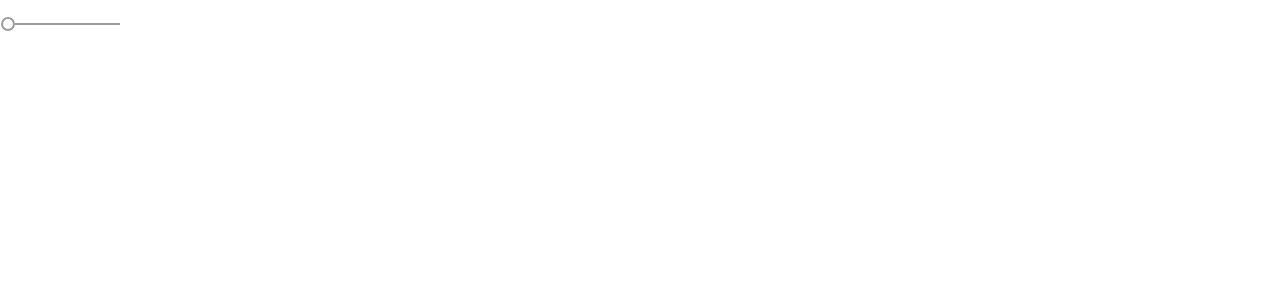
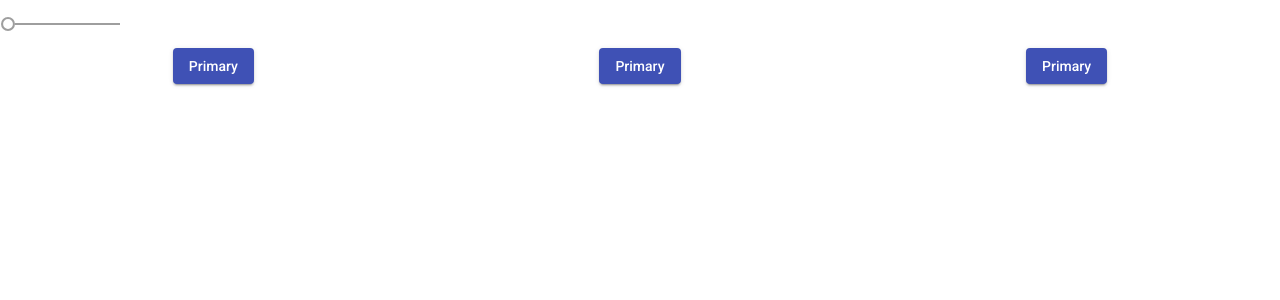
Before and after one commit to FoxGeoff/demo-library, an Angular app: page / in a window 1280 px wide. Shown: the top 300 px of the page. Built offline with nearby package versions, Linux system fonts and the light colour scheme.

Commit message:
Setup Flex Layout

```diff
--- a/package.json
+++ b/package.json
@@ -16,6 +16,7 @@
     "@angular/common": "~9.1.1",
     "@angular/compiler": "~9.1.1",
     "@angular/core": "~9.1.1",
+    "@angular/flex-layout": "^9.0.0-beta.29",
     "@angular/forms": "~9.1.1",
     "@angular/material": "^9.2.1",
     "@angular/platform-browser": "~9.1.1",
--- a/src/app/app.component.html
+++ b/src/app/app.component.html
@@ -1 +1,6 @@
 <mat-slider min="1" max="100" step="1" value="1"></mat-slider>
+<div fxLayout="row" fxLayoutAlign="space-around center" >
+  <button mat-raised-button color="primary">Primary</button>
+  <button mat-raised-button color="primary">Primary</button>
+  <button mat-raised-button color="primary">Primary</button>
+</div>
--- a/src/app/app.module.ts
+++ b/src/app/app.module.ts
@@ -5,6 +5,8 @@ import { AppRoutingModule } from './app-routing.module';
 import { AppComponent } from './app.component';
 import { BrowserAnimationsModule } from '@angular/platform-browser/animations';
 import { MatSliderModule } from '@angular/material/slider';
+import { MatButtonModule } from '@angular/material/button';
+import { FlexLayoutModule } from '@angular/flex-layout';
 
 @NgModule({
   declarations: [
@@ -14,7 +16,9 @@ import { MatSliderModule } from '@angular/material/slider';
     BrowserModule,
     AppRoutingModule,
     BrowserAnimationsModule,
-    MatSliderModule
+    MatSliderModule,
+    MatButtonModule,
+    FlexLayoutModule
   ],
   providers: [],
   bootstrap: [AppComponent]
```
Also changed, not shown: 2 other files (tests, documents, lock files or other folders).
